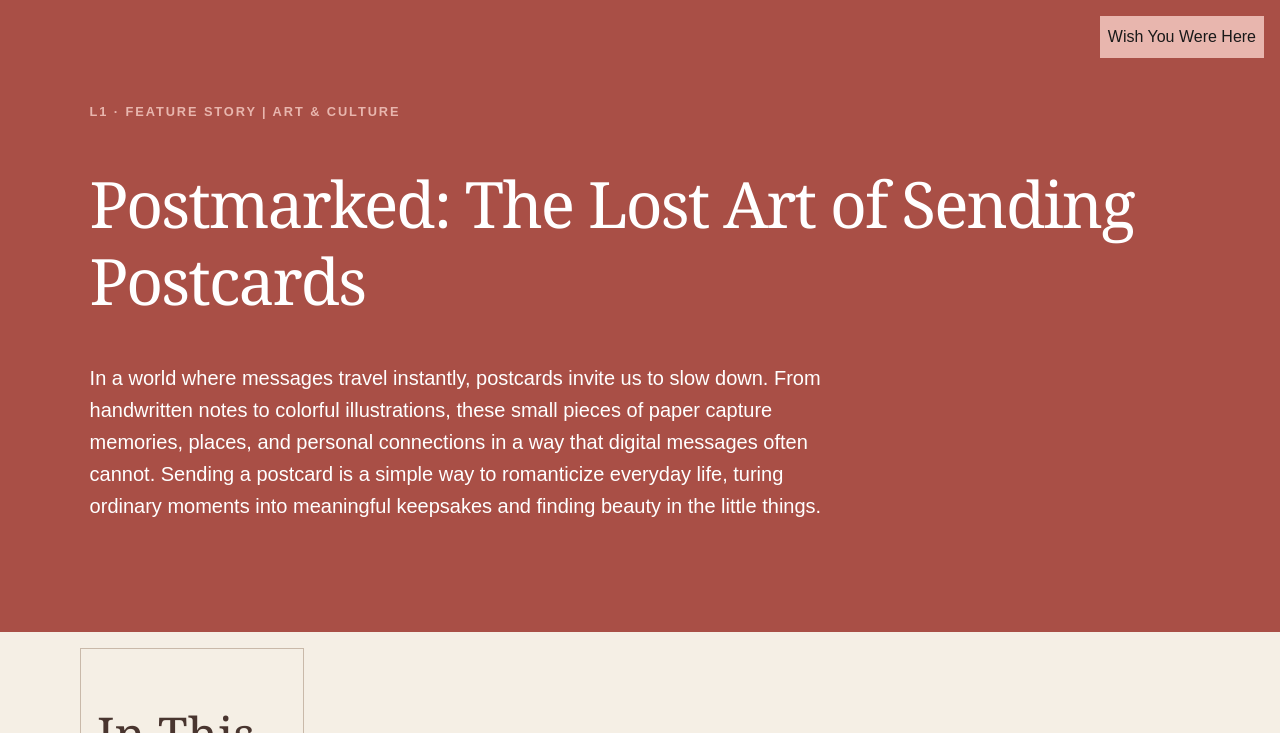
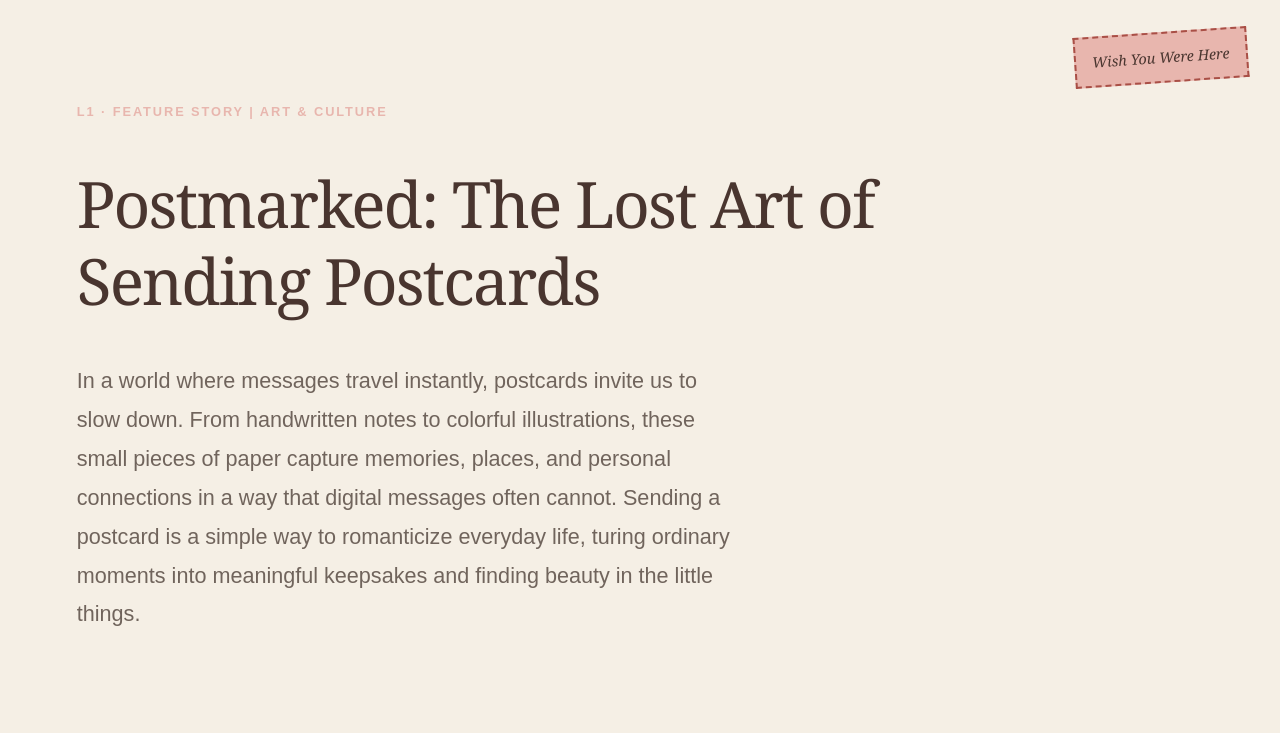
Before and after one commit to baileyjoy/ASSESSMENT-Layered-Feature-Story-Starter, a plain HTML site: page index.html in a window 1280 px wide. Shown: the top 733 px of the page. Drawn offline with Linux system fonts and the light colour scheme.

Commit message:
Style magazine header and postal badge

```diff
--- a/styles.css
+++ b/styles.css
@@ -55,25 +55,33 @@ h2{
 }
 .feature-header{
     position:relative;
-    padding:clamp(2rem,7vw,6rem);
-    background:var(--color-action);
-    color:#fff;
+    padding:clamp(2rem,7vw,6rem)
+            clamp(1.5rem, 6vw, 5rem);
+    background:var(--color-surface);
+    color: var(--color-text);
+    border-bottom: 4px solid var(--color-action);
 }
 .eyebrow{
     color:var(--color-accent);
     font-weight:700;
 }
 .lede{
-    max-width:var(--measure);
-    font-size:1.25rem;
+    max-width: 55ch;
+    font-size: clamp(1.1rem, 2vw, 1.35rem);
+    line-height: 1.8;
+    color: var(--color-muted);
 }
 .issue-badge{
-    position:absolute;
-    inset-block-start:1rem;
-    inset-inline-end:1rem;
-    padding:.5rem;
-    background:var(--color-accent);
-    color:#191919;
+    display: inline-block;
+    position: relative;
+    padding: .75rem 1rem;
+    background: var(--color-accent);
+    color: var(--color-text);
+    border: 2px dashed var(--color-action);
+    font-family: Georgia, serif;
+    font-size: .9rem;
+    font-style: italic;
+    transform:rotate(-4deg);
 }
 main{
     display:grid;
@@ -157,3 +165,23 @@ img{
             outline:.2rem solid var(--color-accent);
             outline-offset:.2rem;
         }
+
+@media (min-width: 52rem) {
+    .feature-header {
+        padding-inline-end: 12rem;
+    }
+
+    .issue-badge {
+        position: absolute;
+        inset-block-start: 2rem;
+        inset-inline-end: 2rem;
+        z-index: var(--layer-raised);
+
+    }
+}
+
+@media (max-width: 51.999rem){
+    .issue-badge{
+        transform: rotate(-2deg);
+    }
+}
```
Also changed, not shown: 1 other file.
